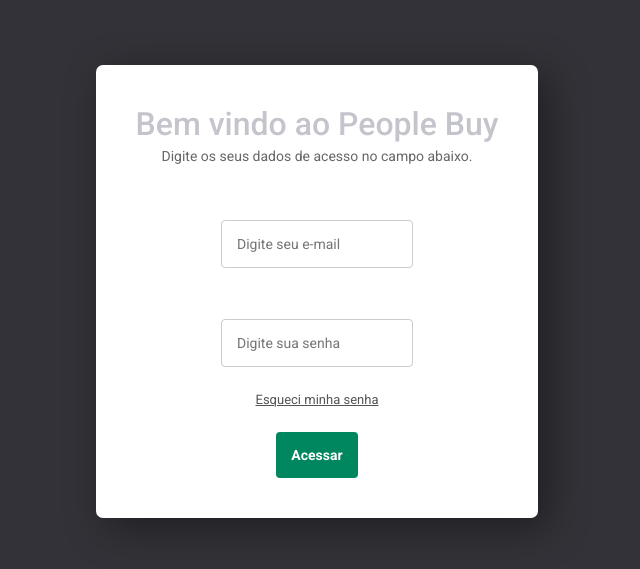
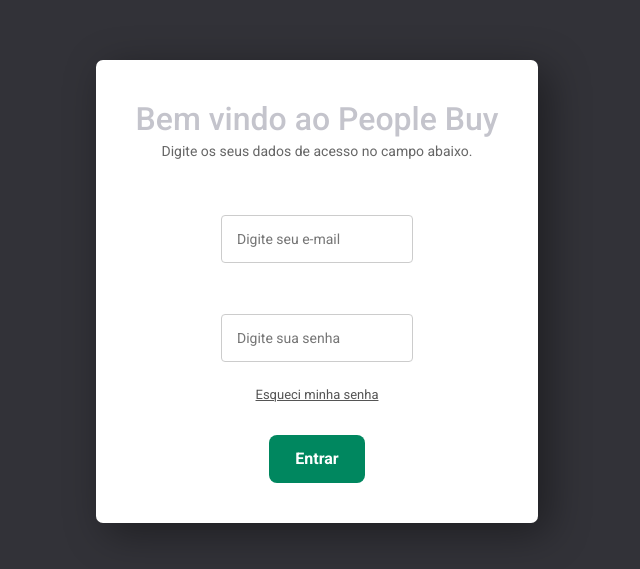
Before and after one commit to dclaumanndeveloper/people-buy-react, a React (Vite) app: page / in a window 1280 px wide. Shown: the part 141-710 px from the top of the page, without its empty margins (323-963 px from the left). Built offline with nearby package versions, Linux system fonts and the light colour scheme.

Commit message:
update: alter button

```diff
--- a/package.json
+++ b/package.json
@@ -13,7 +13,8 @@
     "date-fns": "^4.1.0",
     "phosphor-react": "^1.4.1",
     "react": "^18.3.1",
-    "react-dom": "^18.3.1"
+    "react-dom": "^18.3.1",
+    "react-router-dom": "^6.28.0"
   },
   "devDependencies": {
     "@eslint/js": "^9.13.0",
--- a/src/components/Login.module.css
+++ b/src/components/Login.module.css
@@ -72,19 +72,20 @@
 }
 
 .btn {
-    background-color: var(--green-500);
-    color: #fff;
-    font-size: 14px;
-    font-weight: 600;
-    border: none !important;
-    transition: all linear 160ms;
+    padding-top:1rem 1.5rem;
+    margin-top: 0.5rem;
+    height: 3rem;
+    width: 6rem;
+    border-radius: 8px;
+    border:0;
+    background: var(--green-500);
+    color: var(--white);
+    font-weight: bold;
     cursor: pointer;
-    margin: 0 !important;
+    transition: background-color 0.1s;
 
 }
 
 .btn:hover {
-    transform: scale(1.05);
-    background-color: var(--green-300);
-
+    background: var(--green-300);
 }
--- a/src/components/Login.tsx
+++ b/src/components/Login.tsx
@@ -4,7 +4,7 @@
     return (
         <>
          <div className={styles.page}>
-            <form method="POST" className={styles.formLogin}>
+            <form className={styles.formLogin}>
                 <h1>Bem vindo ao People Buy</h1>
                 <p>Digite os seus dados de acesso no campo abaixo.</p>
                 <label>E-mail:</label>
@@ -12,7 +12,9 @@
                 <label>Password:</label>
                 <input type="password" placeholder="Digite sua senha" />
                 <a href="/">Esqueci minha senha</a>
-                <input type="submit" value="Acessar" className={styles.btn} />
+                <button type="submit" className={styles.btn}>
+                    Entrar
+                </button>
             </form>
         </div>
         </>
```
Also changed, not shown: src/components/Home.module.css (added, +22 -0 lines), src/components/Home.tsx (added, +58 -0 lines), 1 other file (tests, documents, lock files or other folders).
